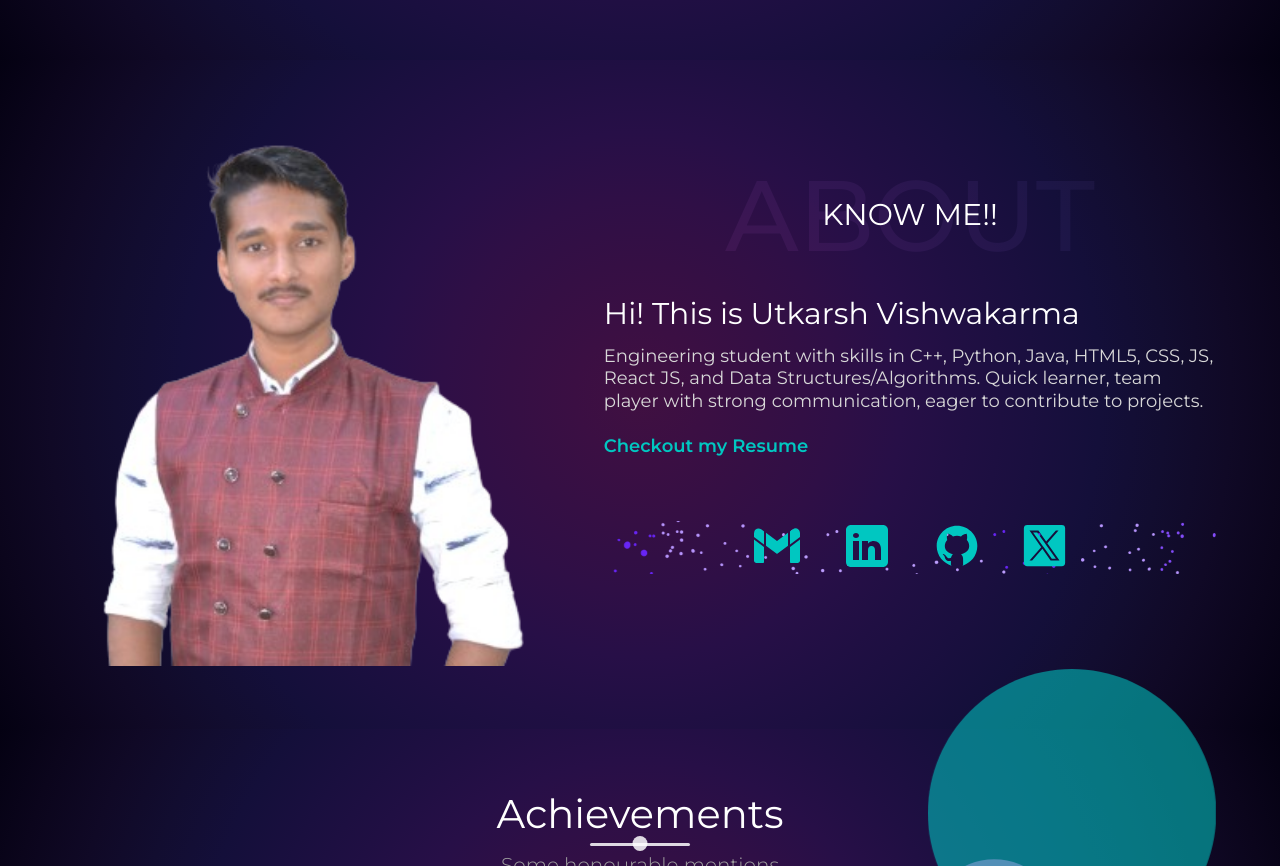
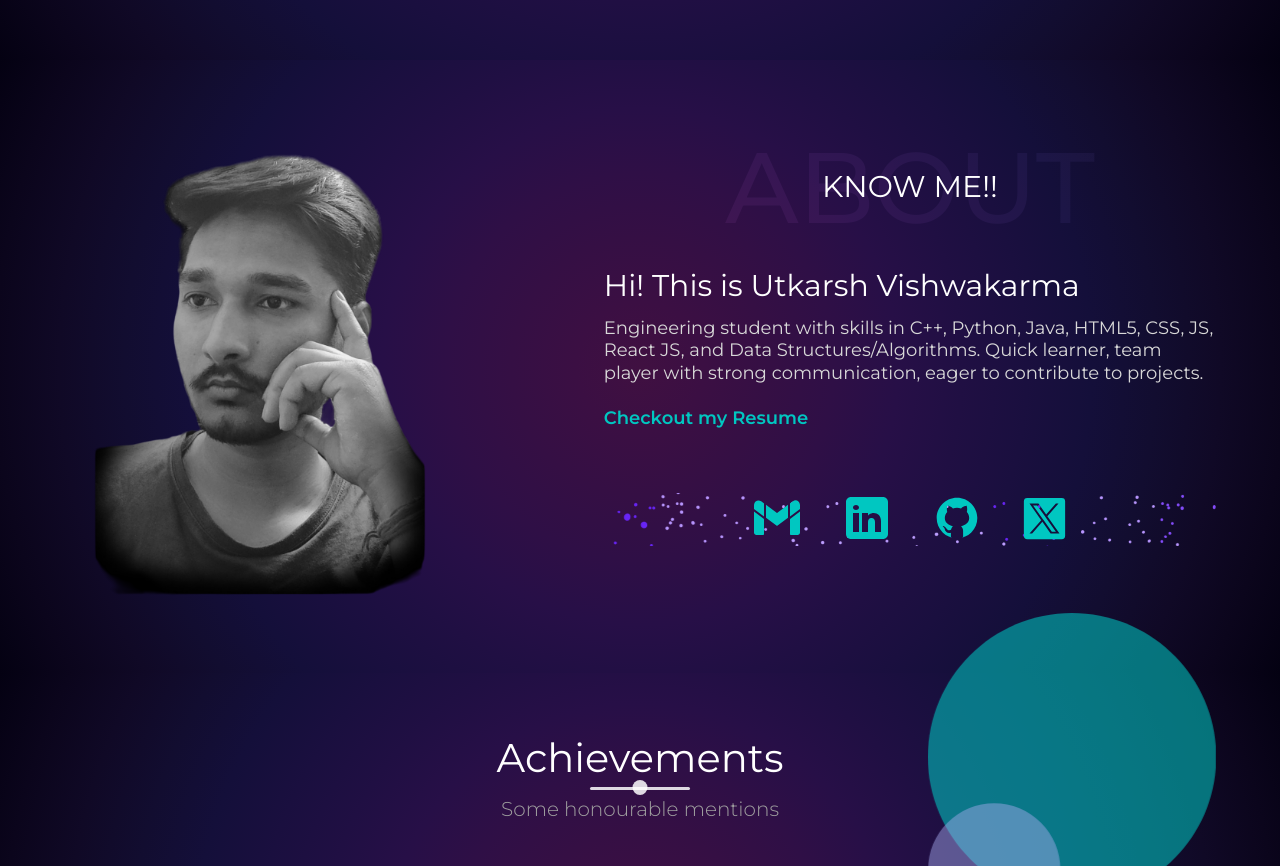
Before and after one commit to uvthegreat/my_portfolio, a React (Create React App) app: page / in a window 1280 px wide. Shown: the part 740-1606 px from the top of the page. Built offline with nearby package versions, Linux system fonts and the light colour scheme.

Commit message:
resume changed

```diff
--- a/src/App.css
+++ b/src/App.css
@@ -429,6 +429,21 @@ li {
 .profile-img {
   flex: 0.8;
   margin-right: 5rem;
+}
+.profile-img img {
+  width: 80%;
+  position: relative;
+}
+.profile-img img::after {
+  content: "";
+  position: absolute;
+  bottom: 0;
+  left: 0;
+  right: 0;
+  /* background: linear-gradient(to top, #000000, transparent); */
+  background-color: #008d88;
+  width: 100%;
+  height: 50px;
 }
 
 .about-details {
@@ -1312,7 +1327,7 @@ form input[type="submit"]:focus {
   .contact {
     width: 90%;
   }
-  .custom-cursor{
+  .custom-cursor {
     display: none !important;
   }
 }
--- a/src/components/About.js
+++ b/src/components/About.js
@@ -6,20 +6,12 @@ export default function About() {
       <section className="about" id="about">
         <div className="container">
           <div className="profile-img">
-            <img
-              src="assets/profile.png"
-              data-aos="fade-up"
-              data-aos-delay="300ms"
-            />
+            <img src="assets/profile2.png" />
           </div>
           <div className="skills-img">
             <img src="assets/images/blackball.svg" alt="" />
           </div>
-          <div
-            className="about-details"
-            data-aos="fade-up"
-            data-aos-delay="300ms"
-          >
+          <div className="about-details">
             <div className="about-heading">
               <h1>About</h1>
               <h6>Know Me!!</h6>
@@ -34,7 +26,7 @@ export default function About() {
               <br />
               <br />
               <a
-                href="https://drive.google.com/file/d/1MyYMUAjIwwTDMuQOyALFvs1TkGnLLPcA/view?usp=sharing"
+                href="https://drive.google.com/file/d/1zDKw2LmymH-3fauQONeZq0xnE4L7_yr3/view?usp=sharing"
                 target="_blank"
                 className="cta"
               >
```
Also changed, not shown: public/assets/profile1.jpg (added), public/assets/profile2.png (added).
